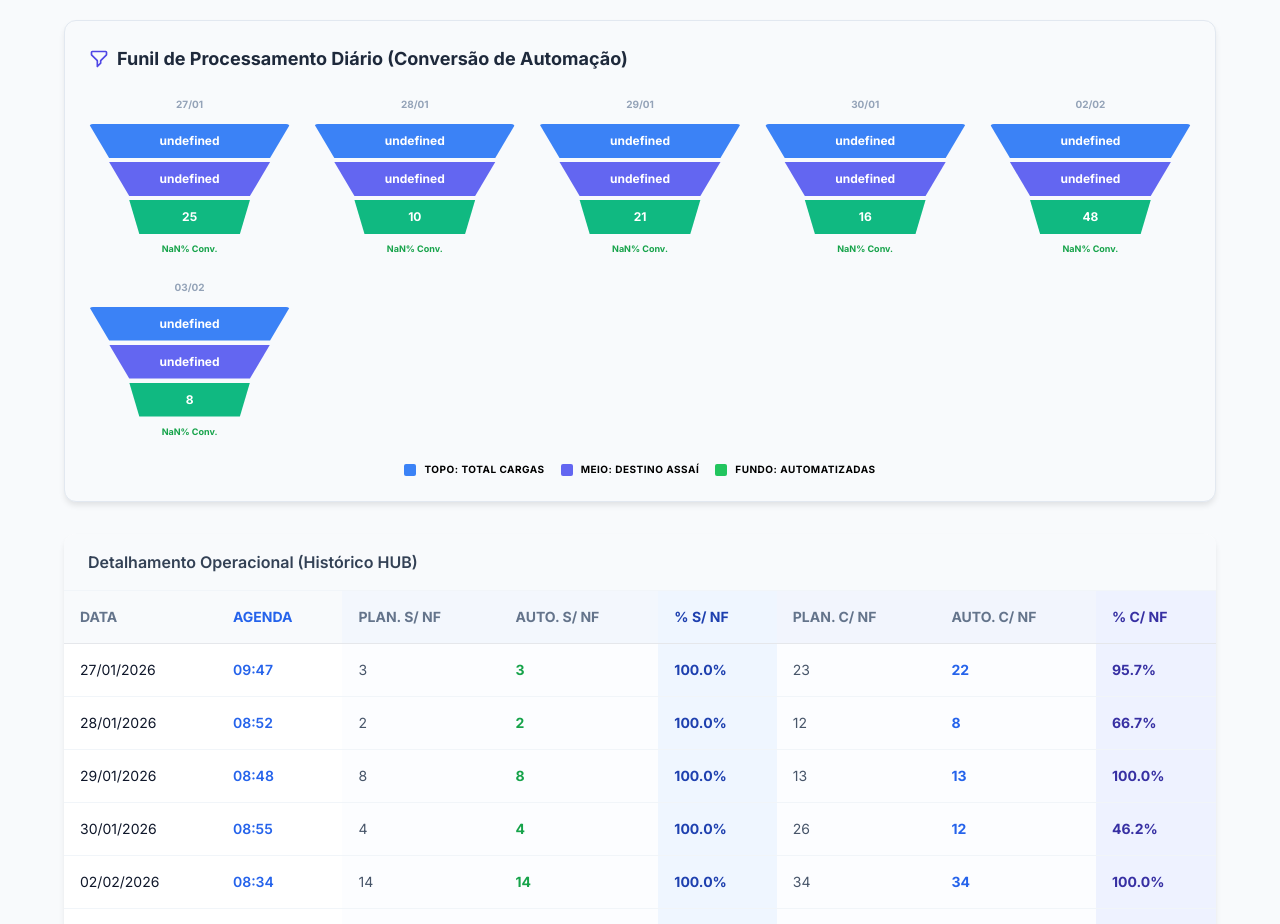
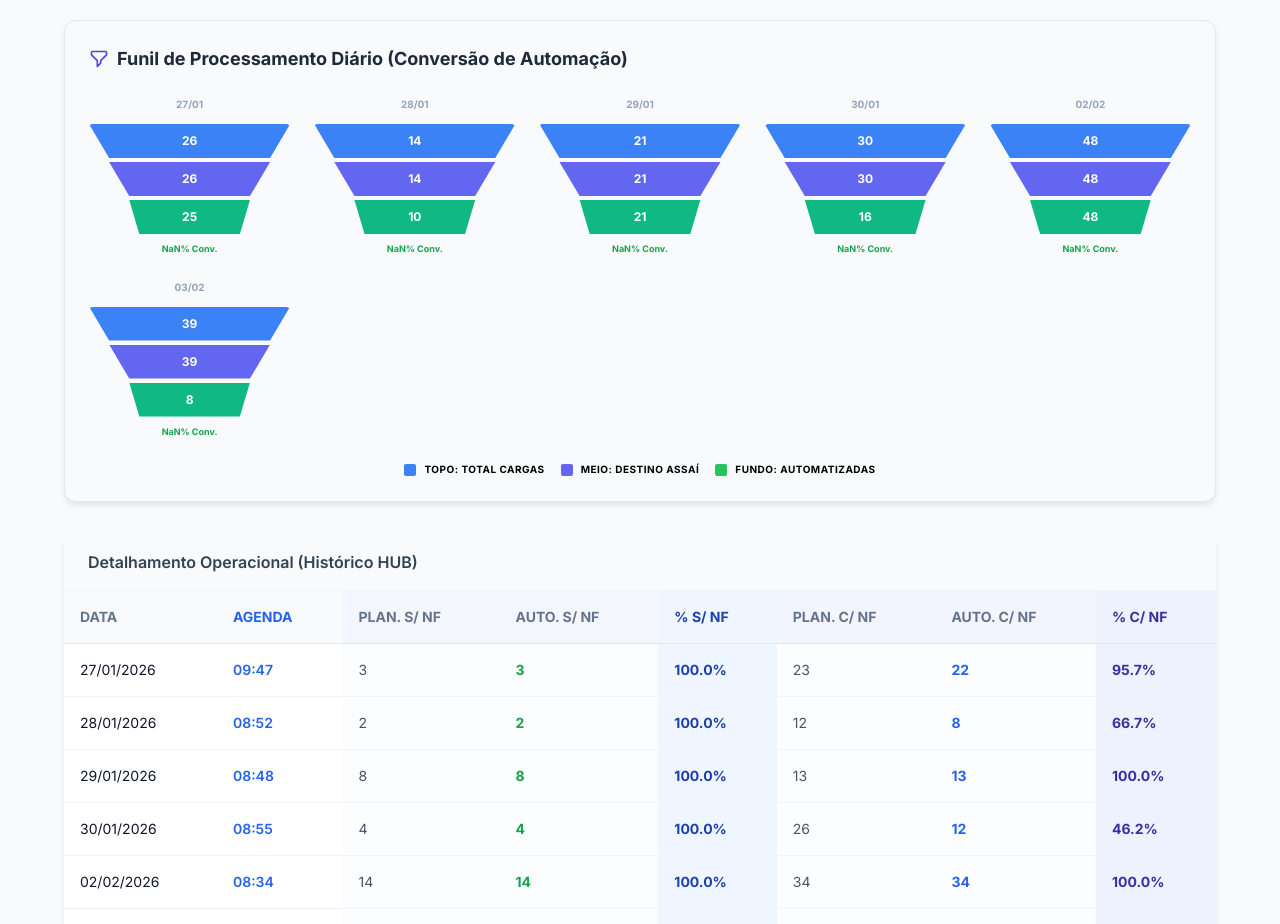
Before and after one commit to tonettirafael/report-hub-agendamento, a plain HTML site: page index.html in a window 1280 px wide. Shown: the part 2300-3224 px from the top of the page. Drawn offline with nearby package versions, Linux system fonts and the light colour scheme.

Commit message:
Ajuste funil

```diff
--- a/index.html
+++ b/index.html
@@ -501,8 +501,8 @@
                 funnelGrid.innerHTML += `
                     <div class="funnel-container">
                         <p class="text-[10px] font-bold text-slate-400 mb-2">${row.data.split('/')[0] + '/' + row.data.split('/')[1]}</p>
-                        <div class="funnel-step funnel-top" title="Total Cargas Planejadas no dia">${row.totalCargasDia}</div>
-                        <div class="funnel-step funnel-mid" title="Cargas destino Assaí">${row.totalAssai}</div>
+                        <div class="funnel-step funnel-top" title="Total Cargas Planejadas no dia">${diaP}</div>
+                        <div class="funnel-step funnel-mid" title="Cargas destino Assaí">${diaP}</div>
                         <div class="funnel-step funnel-bot" title="Cargas Automatizadas HUB">${diaA}</div>
                         <p class="text-[9px] font-bold text-green-600 mt-1">${((diaA/row.totalAssai)*100).toFixed(0)}% Conv.</p>
                     </div>
```
